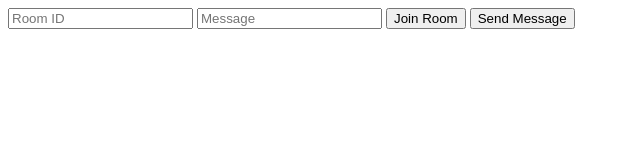
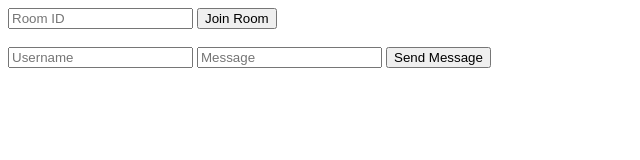
Before and after one commit to vj-vijeta/EI, a plain HTML site: page chat app/index.html in a window 1280 px wide. Both pictures are taken after a click on the button "Join Room". Shown: the whole page, without its empty margins (0-640 px from the left). Drawn offline with Linux system fonts and the light colour scheme.

Commit message:
Update index.html

```diff
--- a/chat app/index.html
+++ b/chat app/index.html
@@ -5,20 +5,26 @@
 </head>
 <body>
   <input type="text" id="roomID" placeholder="Room ID">
+  <button onclick="joinRoom()">Join Room</button>
+  <br><br>
+  <input type="text" id="username" placeholder="Username">
   <input type="text" id="message" placeholder="Message">
-  <button onclick="joinRoom()">Join Room</button>
   <button onclick="sendMessage()">Send Message</button>
   <div id="chat"></div>
 
   <script>
     let socket;
     let room = null;
+    let username = null;
 
     function joinRoom() {
       const roomID = document.getElementById('roomID').value;
-      if (roomID && !socket) {
+      const user = document.getElementById('username').value;
+
+      if (roomID && user && !socket) {
         room = roomID;
-        socket = new WebSocket(`ws://localhost:3000?room=${roomID}`);
+        username = user;
+        socket = new WebSocket(`ws://localhost:3000?room=${roomID}&username=${user}`);
 
         socket.onopen = (event) => {
           console.log('Connected to room:', room);
@@ -26,7 +32,8 @@
 
         socket.onmessage = (event) => {
           const chat = document.getElementById('chat');
-          chat.innerHTML += `<p>${event.data}</p>`;
+          const message = event.data;
+          chat.innerHTML += `<p>${message}</p>`;
         };
       }
     }
@@ -34,7 +41,7 @@
     function sendMessage() {
       const message = document.getElementById('message').value;
       if (message && socket) {
-        socket.send(`[${room}] ${message}`);
+        socket.send(message);
         document.getElementById('message').value = '';
       }
     }
```
